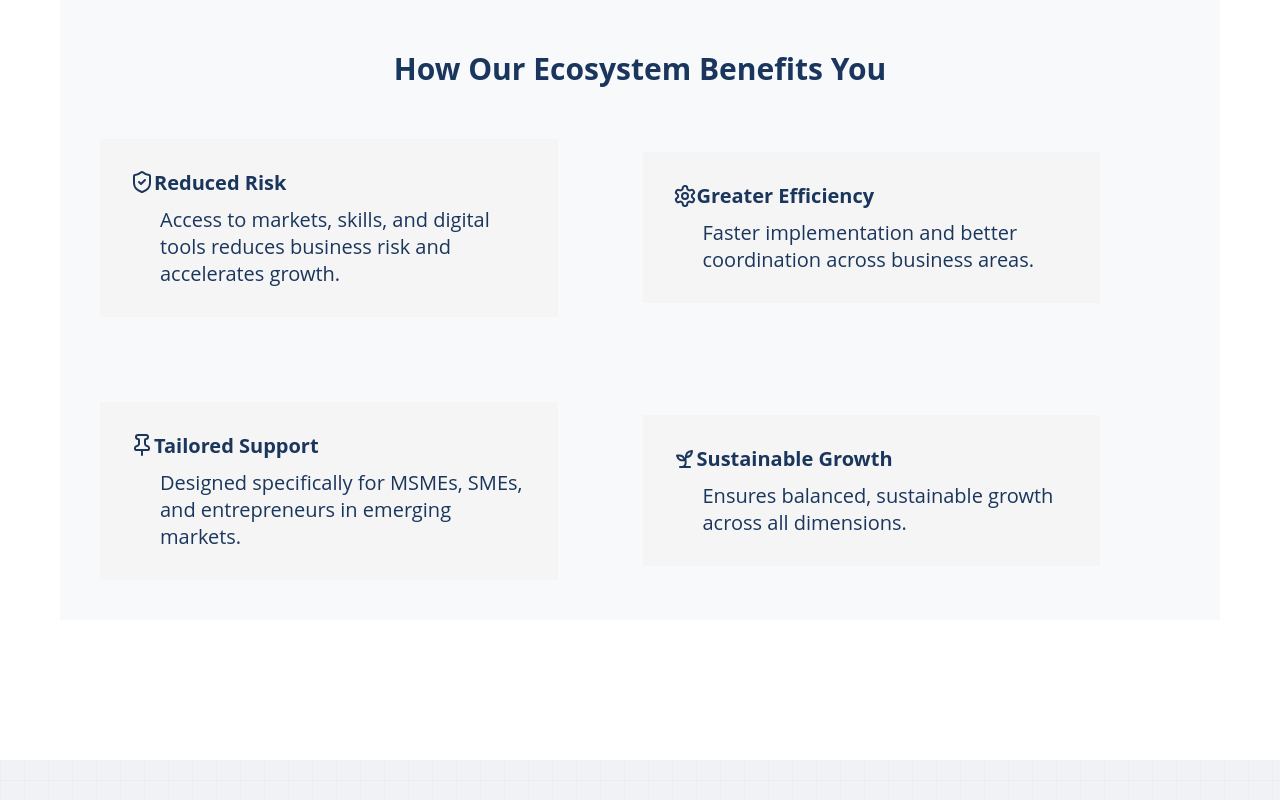
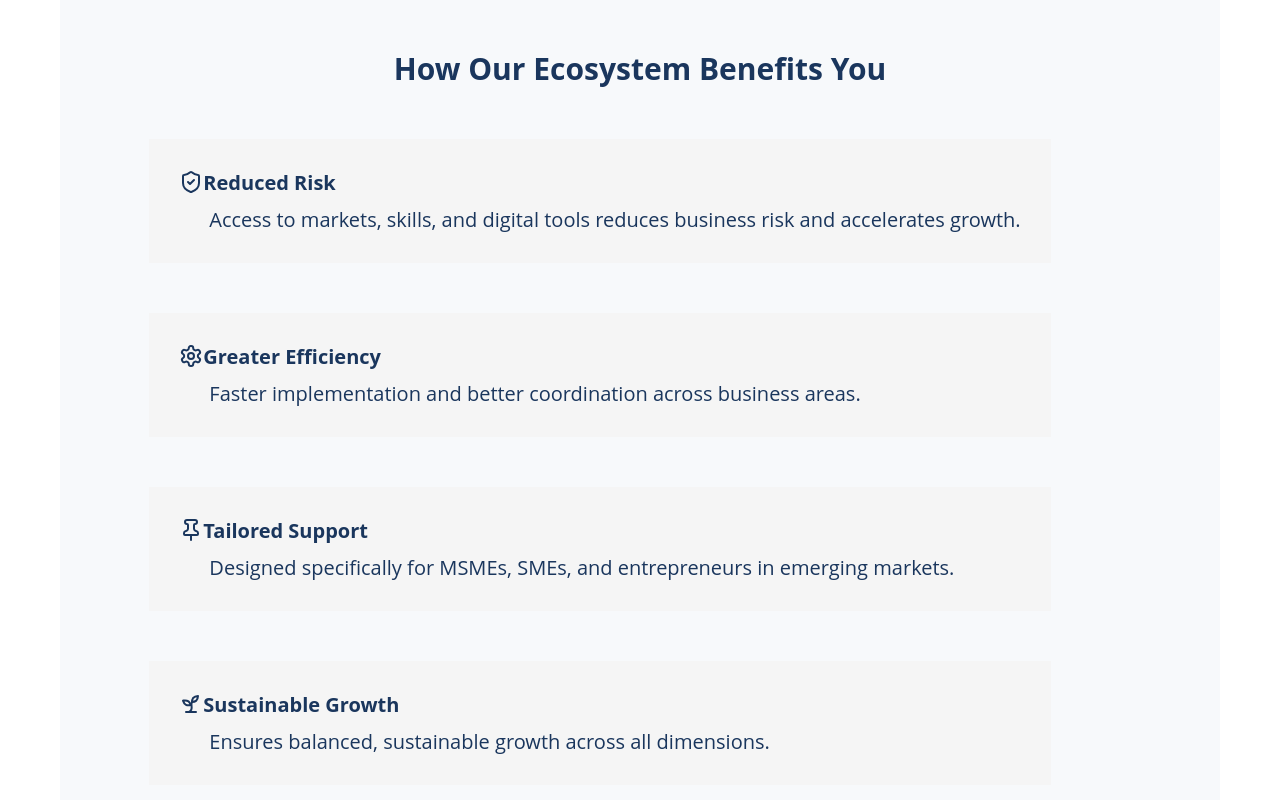
Before and after one commit to kalpokoch/suzoco-landing-page, a React (Vite) app: page / in a window 1280 px wide. Shown: the part 3180-3980 px from the top of the page. Built offline with nearby package versions, Linux system fonts and the light colour scheme.

Commit message:
whychooseus text alignment

```diff
--- a/src/components/WhyChooseUs.css
+++ b/src/components/WhyChooseUs.css
@@ -24,7 +24,7 @@
     padding: 40px;
     margin: 0 auto 60px auto;
     /* border-radius: 1px; */
-    max-width: 1200px;
+    /* max-width: 1200px; */
     position: relative;
   }
 
@@ -39,6 +39,7 @@
   .ecosystem-header p{
     font-size:20px;
     padding-bottom: 20px;
+    max-width: 600px;
   }
   .ecosystem-logo{
     position: absolute;
@@ -80,12 +81,13 @@
   .benefits-grid {
     align-items: center;
     display: grid;
-    grid-template-columns: repeat(auto-fit, minmax(300px, 1fr));
-    gap: 85px;
+    grid-template-columns: repeat(auto-fit, minmax(auto-fit,17rem));
+    justify-content: center;
+    gap: 50px;
     text-align: left;
-    max-width: 1000px;
+    max-width:1000px;
+    /* flex: 1 1; */
   }
-
   .benefit {
     background: #f5f5f5;
     padding: 30px;
@@ -107,4 +109,6 @@
     .ecosystem-logo{
       visibility: hidden;
     }
+
+
   }
--- a/src/components/WhyChooseUs.jsx
+++ b/src/components/WhyChooseUs.jsx
@@ -22,8 +22,8 @@ function WhyChooseUs(){
                   </div>
                 <h3>The Suzoco Ecosystem</h3>
                 <p>
-                  Our three business verticals are designed to complement each<br></br>
-                  other,creating a seamless ecosystem that supports businesses<br></br>
+                  Our three business verticals are designed to complement each
+                  other,creating a seamless ecosystem that supports businesses
                   through every stage of growth.
                 </p>
               </div>
```
